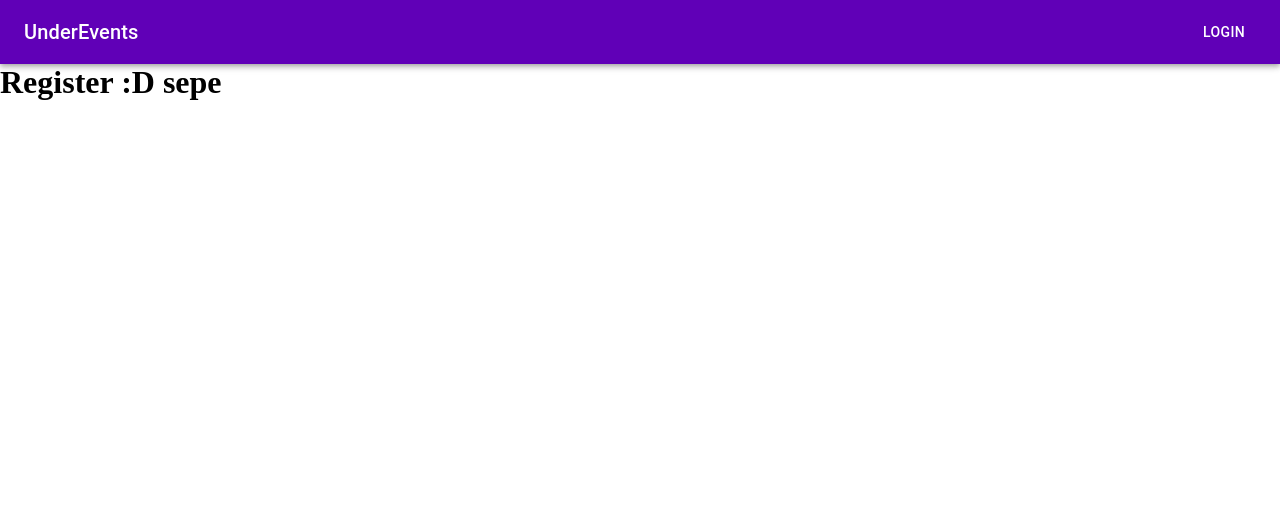
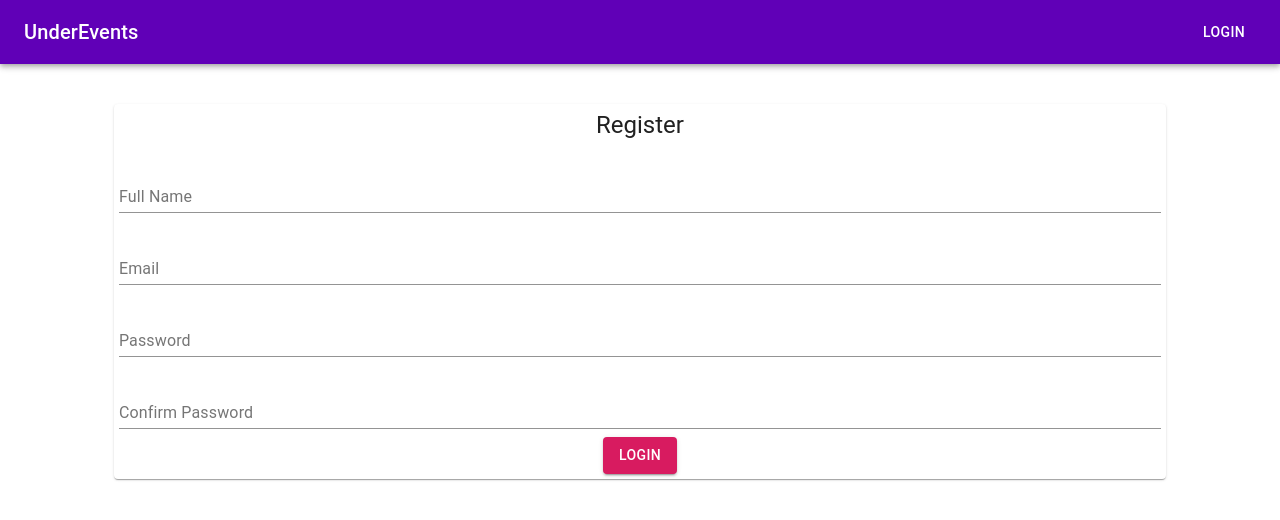
Before and after one commit to Yegaston/underevents, a React (Create React App) app: page /register in a window 1280 px wide. Shown: the top 520 px of the page. Built offline with nearby package versions, Linux system fonts and the light colour scheme.

Commit message:
Added register form

```diff
--- /dev/null
+++ b/src/components/RegisterForm.jsx
@@ -0,0 +1,86 @@
+import React, { Component } from "react";
+import PropTypes from "prop-types";
+import { withStyles } from "@material-ui/styles";
+import Typography from "@material-ui/core/Typography";
+import Card from "@material-ui/core/Card";
+import Grid from "@material-ui/core/Grid";
+import TextField from "@material-ui/core/TextField";
+import Button from "@material-ui/core/Button";
+const useStyles = theme => ({
+  //   ...theme,
+  textField: {},
+  formStyles: {
+    padding: 5
+  },
+  root: {
+    justifyContent: "center"
+  }
+});
+
+class RegisterForm extends Component {
+  constructor(props) {
+    super(props);
+    this.state = {
+      ndeah: ""
+    };
+    this.handleInput = this.handleInput.bind(this);
+  }
+  handleInput() {
+    console.log();
+  }
+  render() {
+    const { classes } = this.props;
+    return (
+      <div>
+        <Card className={classes.formStyles}>
+          <Grid container direction="row" justify="center" alignItems="center">
+            <Typography variant="h5" component="h2" gutterBottom align="center">
+              Register
+            </Typography>
+            <TextField
+              label="Full Name"
+              className={classes.textField}
+              value={this.state.ndeah}
+              onChange={this.handleInput}
+              margin="normal"
+              fullWidth
+            />
+            <TextField
+              label="Email"
+              className={classes.textField}
+              value={this.state.ndeah}
+              onChange={this.handleInput}
+              margin="normal"
+              fullWidth
+            />
+            <TextField
+              label="Password"
+              className={classes.textField}
+              value={this.state.ndeah}
+              onChange={this.handleInput}
+              margin="normal"
+              fullWidth
+            />
+            <TextField
+              label="Confirm Password"
+              className={classes.textField}
+              value={this.state.ndeah}
+              onChange={this.handleInput}
+              margin="normal"
+              fullWidth
+            />
+            <Button variant="contained" color="secondary" component="span">
+              Login
+            </Button>
+          </Grid>
+        </Card>
+      </div>
+    );
+  }
+}
+
+RegisterForm.propTypes = {
+  classes: PropTypes.object.isRequired
+};
+
+export default withStyles(useStyles)(RegisterForm);
--- a/src/pages/Login.jsx
+++ b/src/pages/Login.jsx
@@ -1,10 +1,15 @@
-import React from 'react'
+import React from "react";
+// import { makeStyles } from "@material-ui/core/styles";
+
+// const useStyles = makeStyles(theme => ({
+
+// }));
 
 export default function Login() {
-    return (
-        <div>
-            <h1>Login :D</h1>
-
-        </div>
-    )
+//   const classes = useStyles();
+  return (
+    <div>
+      <h1>Login :D</h1>
+    </div>
+  );
 }
--- a/src/pages/Register.jsx
+++ b/src/pages/Register.jsx
@@ -1,9 +1,21 @@
-import React from 'react'
+import React from "react";
+import LoginForm from "../components/RegisterForm";
+import Grid from "@material-ui/core/Grid";
+import { makeStyles } from "@material-ui/core/styles";
+
+const useStyles = makeStyles(theme => ({
+  root: {
+    margin: "5vh 2vh 5vh 2vh"
+  }
+}));
 
 export default function Register() {
-    return (
-        <div>
-            <h1>Register :D sepe</h1>
-        </div>
-    )
+  const classes = useStyles();
+  return (
+    <div className={classes.root}>
+      <Grid container direction="row" justify="center" alignItems="center">
+        <LoginForm />
+      </Grid>
+    </div>
+  );
 }
```
